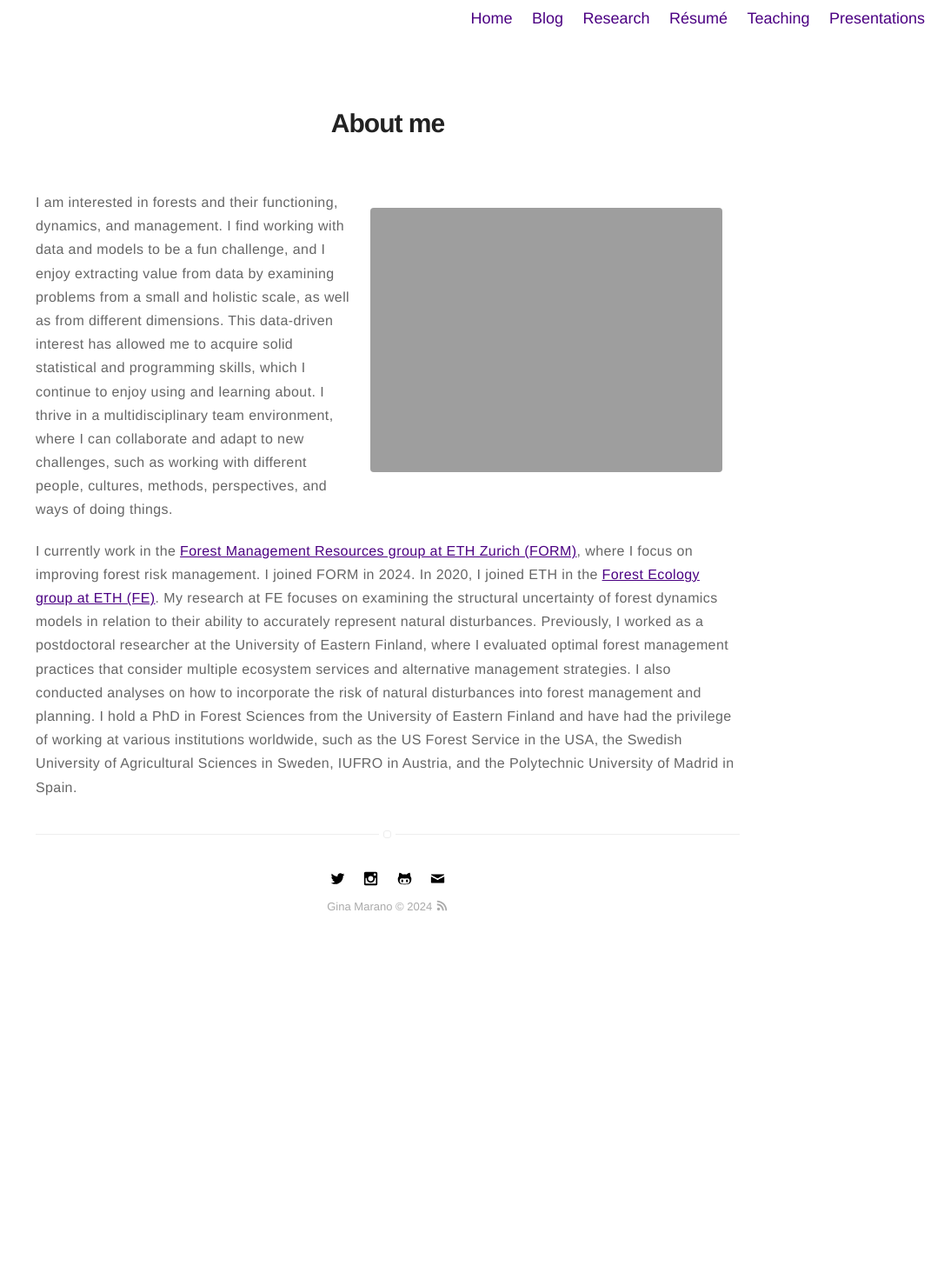
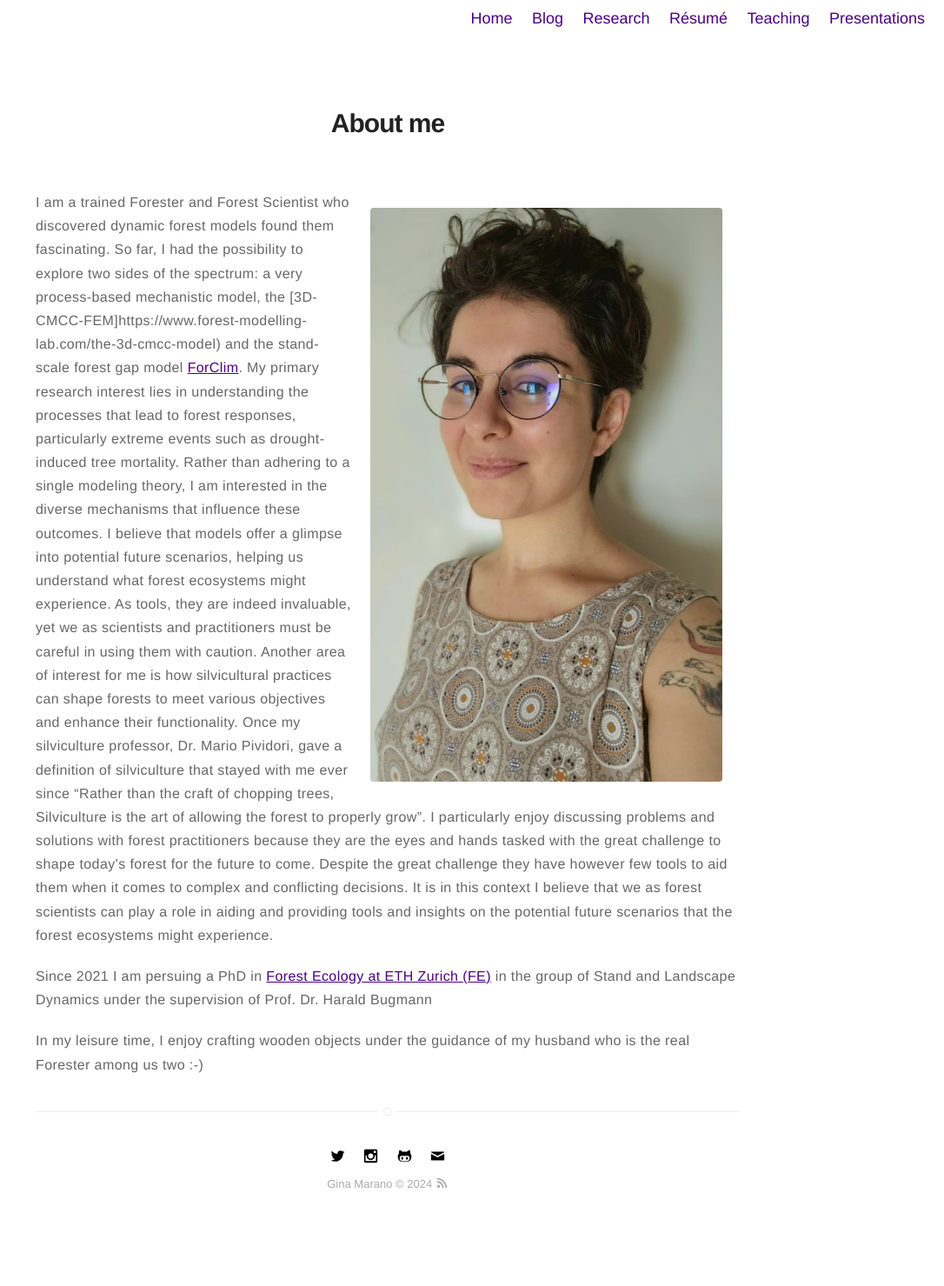
Before and after one commit to maranog15/ginamarano.com, a Jekyll site: the page built from about.md, in a window 1280 px wide. Shown: the whole page at 87% size, without its empty margins (194-1280 px from the left). Built offline with Jekyll 4.4.1, drawn with Linux system fonts in a browser that asks for light colours; before the commit the page ends 1160 px from its top, so only the background shows below that.

Commit message:
no CLNAME

```diff
--- a/about.md
+++ b/about.md
@@ -5,8 +5,19 @@ permanlink: about/
 ---
 # About me
 
-![]({{site.url}}/assets/images/Crater-Lake-RedWoods-233.jpg){: style="float: right; width: 50%; margin: 20px"}
+![]({{site.url}}/assets/images/favicon.jpg){: style="float: right; width: 50%; margin: 20px"}
 
-I am interested in forests and their functioning, dynamics, and management. I find working with data and models to be a fun challenge, and I enjoy extracting value from data by examining problems from a small and holistic scale, as well as from different dimensions. This data-driven interest has allowed me to acquire solid statistical and programming skills, which I continue to enjoy using and learning about. I thrive in a multidisciplinary team environment, where I can collaborate and adapt to new challenges, such as working with different people, cultures, methods, perspectives, and ways of doing things.
+I am a trained Forester and Forest Scientist who discovered dynamic forest models found them fascinating.
+So far, I had the possibility to explore two sides of the spectrum: a very process-based mechanistic model, the [3D-CMCC-FEM]https://www.forest-modelling-lab.com/the-3d-cmcc-model) and the stand-scale forest gap model [ForClim](https://ites-fe.ethz.ch/openaccess/products/forclim).
+My primary research interest lies in understanding the processes that lead to forest responses, particularly extreme events such as drought-induced tree mortality.
+Rather than adhering to a single modeling theory, I am interested in the diverse mechanisms that influence these outcomes.
+I believe that models offer a glimpse into potential future scenarios, helping us understand what forest ecosystems might experience. As tools, they are indeed invaluable, yet we as scientists and practitioners must be careful in using them with caution.
+Another area of interest for me is how silvicultural practices can shape forests to meet various objectives and enhance their functionality. Once my silviculture professor, Dr. Mario Pividori, gave a definition of silviculture that stayed with me ever since "Rather than the craft of chopping trees, Silviculture is the art of allowing the forest to properly grow".
+I particularly enjoy discussing problems and solutions with forest practitioners because they are the eyes and hands tasked with the great challenge to shape today's forest for the future to come. Despite the great challenge they have however few tools to aid them when it comes to complex and conflicting decisions.
+It is in this context I believe that we as forest scientists can play a role in aiding and providing tools and insights on the potential future scenarios that the forest ecosystems might experience.
 
-I currently work in the [Forest Management Resources group at ETH Zurich (FORM)](https://form.ethz.ch), where I focus on improving forest risk management. I joined FORM in 2024.  In 2020, I joined ETH in the [Forest Ecology group at ETH (FE)](https://fe.ethz.ch/en/). My research at FE focuses on examining the structural uncertainty of forest dynamics models in relation to their ability to accurately represent natural disturbances. Previously, I worked as a postdoctoral researcher at the University of Eastern Finland, where I evaluated optimal forest management practices that consider multiple ecosystem services and alternative management strategies. I also conducted analyses on how to incorporate the risk of natural disturbances into forest management and planning. I hold a PhD in Forest Sciences from the University of Eastern Finland and have had the privilege of working at various institutions worldwide, such as the US Forest Service in the USA, the Swedish University of Agricultural Sciences in Sweden, IUFRO in Austria, and the Polytechnic University of Madrid in Spain.
+Since 2021 I am persuing a PhD in [Forest Ecology at ETH Zurich (FE)](https://fe.ethz.ch/en/)
+in the group of Stand and Landscape Dynamics under the supervision of Prof. Dr. Harald Bugmann
+
+
+In my leisure time, I enjoy crafting wooden objects under the guidance of my husband who is the real Forester among us two :-)
```
